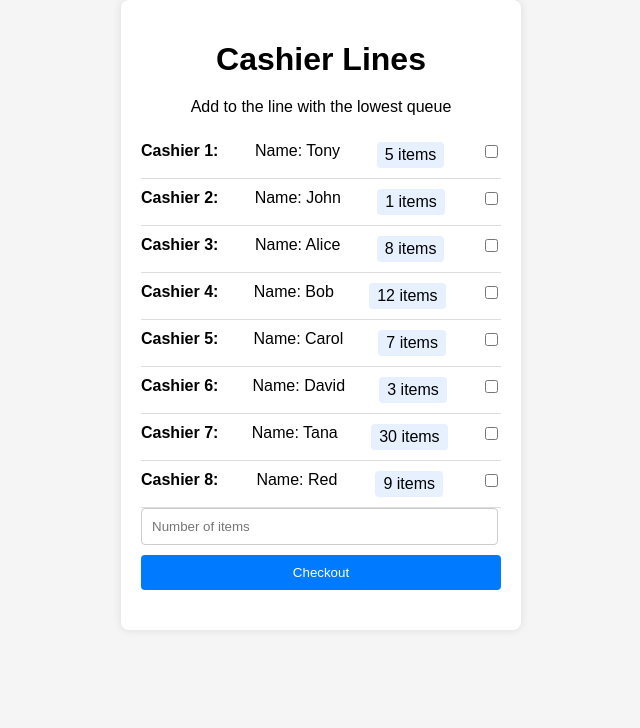
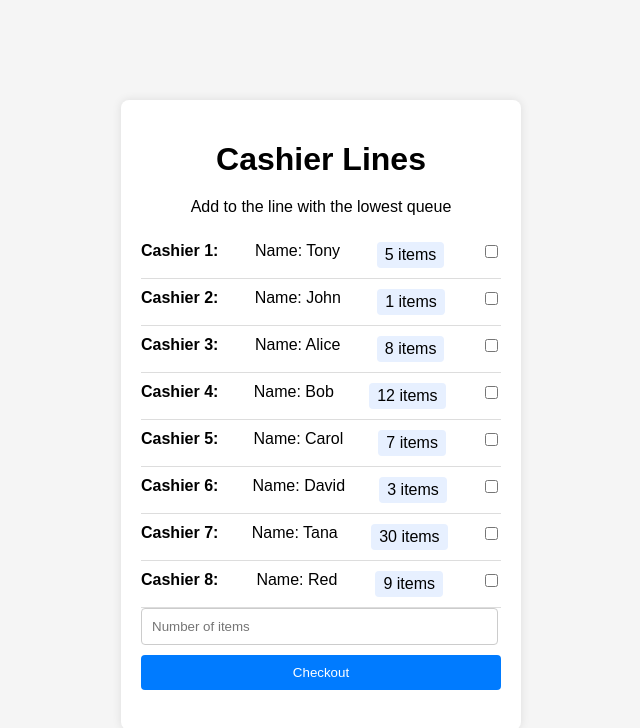
Before and after one commit to BBaccs/react-store-problem, a React (Create React App) app: page / in a window 1280 px wide. Shown: the top 728 px of the page, without its empty margins (319-959 px from the left). Built offline with nearby package versions, Linux system fonts and the light colour scheme.

Commit message:
Update App.js

```diff
--- a/src/App.js
+++ b/src/App.js
@@ -39,7 +39,7 @@ const data = {
 
 function App() {
   return (
-    <div className="container">
+    <div className="main-container container">
       <h1>Cashier Lines</h1>
       <p className='text-center'>Add to the line with the lowest queue</p>
       <Cashier data={data} />
```
